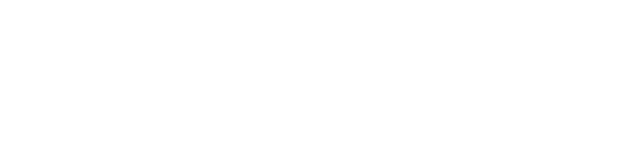
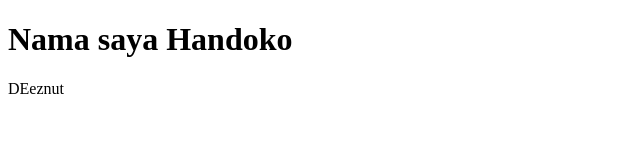
Before and after one commit to revou-fundamental-course/29-may-23-RaihanJL, a website: page index.html in a window 1280 px wide. Shown: the whole page, without its empty margins (0-640 px from the left). Drawn offline with Linux system fonts and the light colour scheme.

Commit message:
added title

```diff
--- a/index.html
+++ b/index.html
@@ -4,9 +4,10 @@
     <meta charset="UTF-8">
     <meta http-equiv="X-UA-Compatible" content="IE=edge">
     <meta name="viewport" content="width=device-width, initial-scale=1.0">
-    <title>Document</title>
+    <title>Halo</title>
 </head>
 <body>
-
+    <h1>Nama saya Handoko</h1>
+    <p>DEeznut</p>
 </body>
 </html>
```
